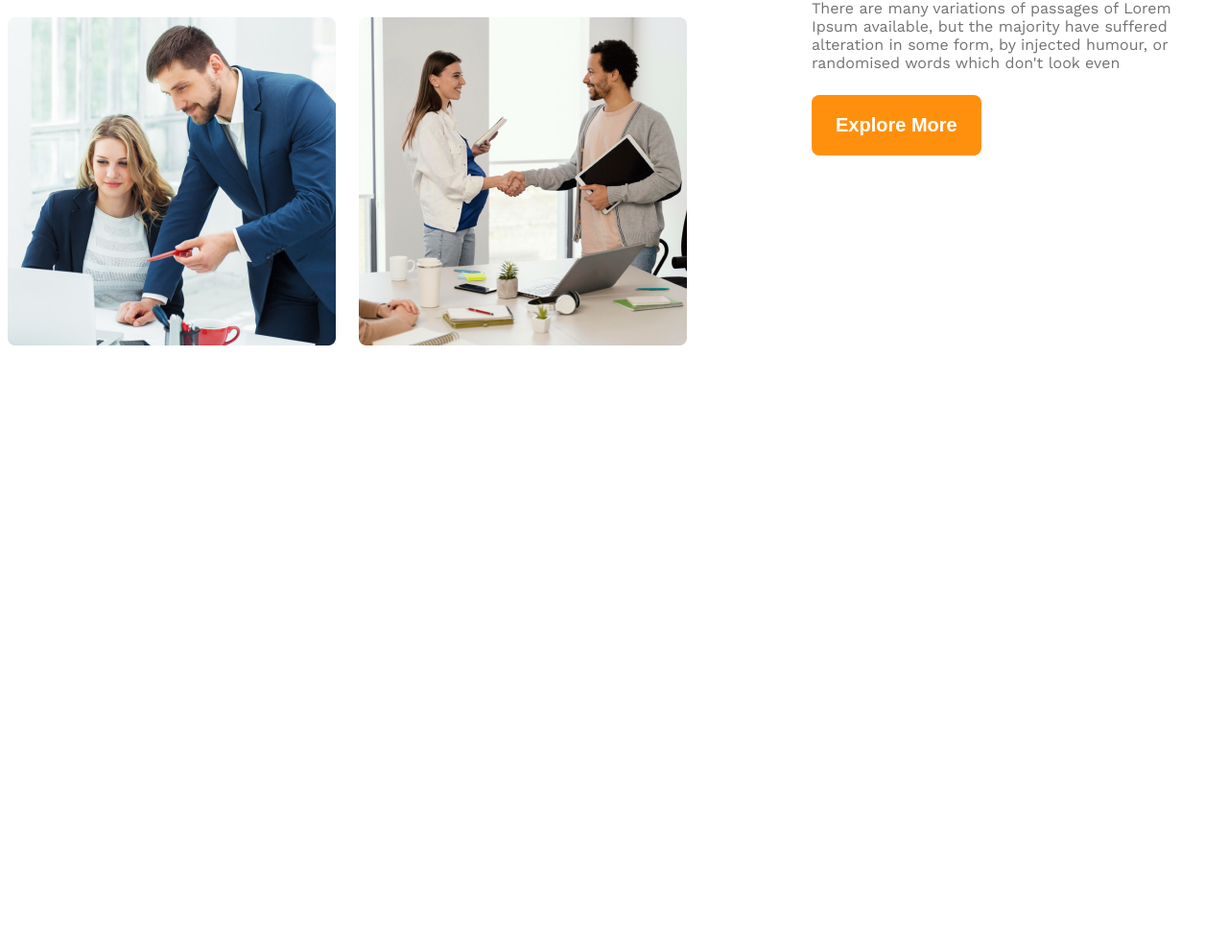
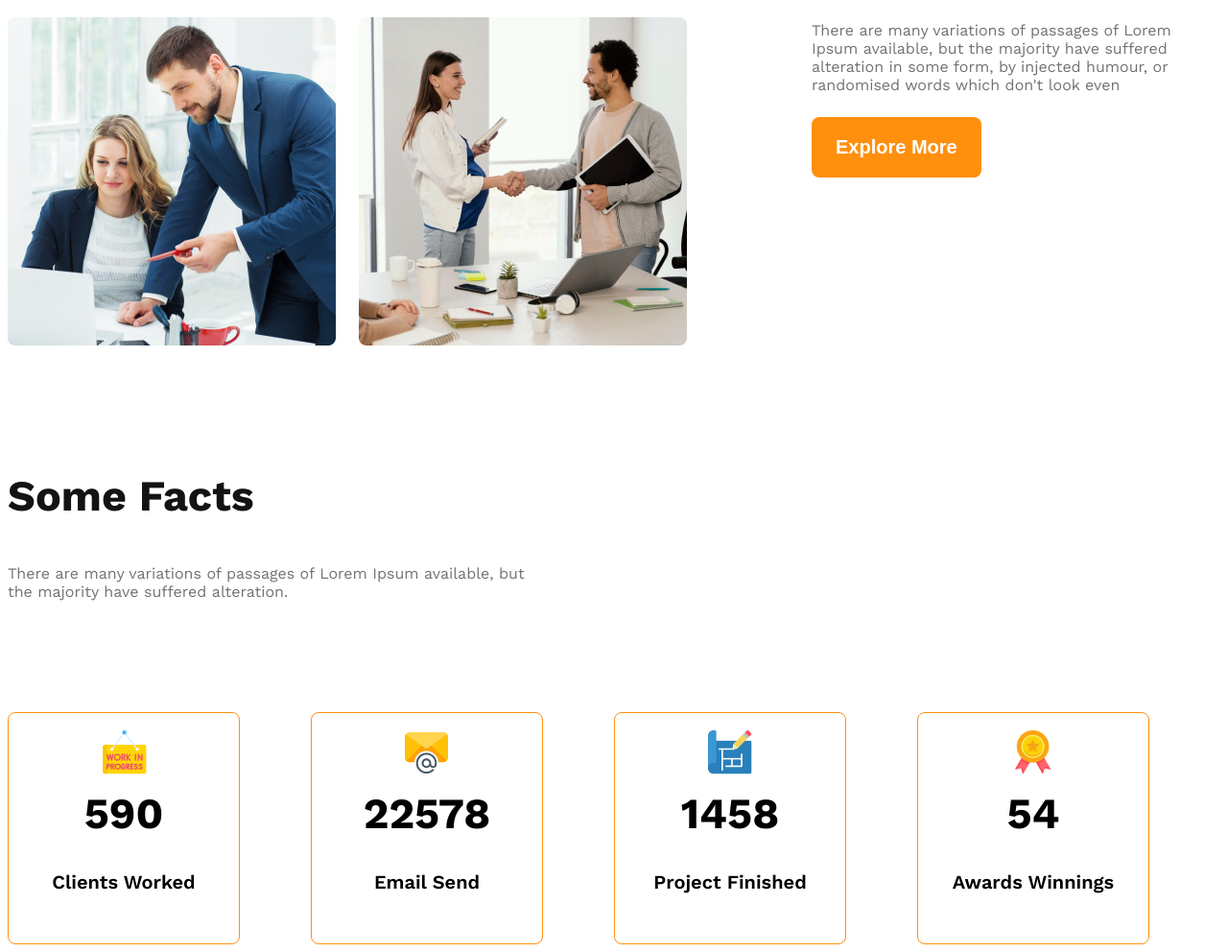
Before and after one commit to israqshakil/g3-architects-resources, a plain HTML site: page index.html in a window 1280 px wide. Shown: the part 1662-2654 px from the top of the page at 96% size. Before the commit the page ends 2030 px from the top, so only its background shows below. Drawn offline with nearby package versions, Linux system fonts and the light colour scheme.

Commit message:
added some facts sections

```diff
--- a/index.html
+++ b/index.html
@@ -32,6 +32,9 @@
 
     </header>
     <main>
+
+        <!-- team section -->
+
         <section class="teams display-flex">
             <div class="team-img-container">
                 <img src="images/team1.png" alt="two architects are discussing">
@@ -41,12 +44,64 @@
 
             </div>
             <div class="our-features">
-                <h3 class="feature-title"><span id="quick-list" class="text-light-gray">Quick list</span> <span id="our" class="text-deep-gray">of Our</span> <span id="feature" class="text-deep-gray">Features</span></h3>
+                <h3 class="section-title"><span id="quick-list" class="text-light-gray">Quick list</span> <span id="our" class="text-deep-gray">of Our</span> <span id="feature" class="text-deep-gray">Features</span></h3>
                 <p class="feature-description text-light-gray">There are many variations of passages of Lorem Ipsum available, but the majority have suffered alteration in some form, by injected humour, or randomised words which don't look even</p>
                 <button class="btn-primary">Explore More</button>
             </div>
 
         </section>
+
+        <!-- features section -->
+         <section>
+
+         </section>
+
+         <!-- some fact section -->
+
+         <section>
+
+            <div class="some-facts">
+                <h3 class="text-deep-gray section-title">Some Facts</h3>
+                <p class="text-light-gray">There are many variations of passages of Lorem Ipsum available, but <br> the majority have suffered alteration.</p>
+            </div>
+            <div class="facts-container">
+                <div class="facts-card display-flex">
+                    <div>
+                        <img src="images/icons/customers.png" alt="">
+                        <h4 class="facts-number section-title">590</h4>
+                        <h5 class="facts-name">Clients Worked</h5>
+                    </div>
+
+                </div>
+                <div class="facts-card display-flex">
+                    <div>
+                        <img src="images/icons/email.png" alt="">
+                        <h4 class="facts-number section-title">22578</h4>
+                        <h5 class="facts-name">Email Send</h5>
+                    </div>
+
+                </div>
+                <div class="facts-card display-flex">
+                    <div>
+                        <img src="images/icons/projects.png" alt="">
+                        <h4 class="facts-number section-title">1458</h4>
+                        <h5 class="facts-name">Project Finished</h5>
+                    </div>
+
+                </div>
+                <div class="facts-card display-flex ">
+                    <div>
+                        <img src="images/icons/ribon.png" alt="">
+                        <h4 class="facts-number section-title">54</h4>
+                        <h5 class="facts-name">Awards Winnings</h5>
+                    </div>
+
+                </div>
+
+            </div>
+
+         </section>
+
 
 
     </main>
--- a/styles/style.css
+++ b/styles/style.css
@@ -46,6 +46,10 @@
 main > section{
     margin-top: 130px;
 
+}
+.section-title{
+    font-size: 2.8rem;
+    font-weight: 700;
 }
 
 /* header styles */
@@ -107,16 +111,36 @@ main > section{
     font-size: 2.8rem;
     font-weight: 500;
 }
-#our{
-    font-size: 2.8rem;
-    font-weight: 700;
-}
+
 #feature{
     font-size: 2.8rem;
     color: #FF900E;
 }
 .feature-description{
     margin: 24px 0 ;
+}
+/* some facts styles */
+.facts-container{
+    display: grid;
+    grid-template-columns: repeat(4,1fr);
+}
+.facts-card{
+    border: 1px solid #FF900E;
+    border-radius: 8px;
+    align-items: center;
+    text-align: center;
+    justify-content: center;
+    height: 240px;
+    width: 240px;
+    margin-top: 100px;
+}
+.facts-number{
+    margin-top: 10px;
+    margin-bottom: 5px;
+}
+.facts-name{
+    font-size: 1.25rem;
+    font-weight: 600;
 }
 /* responsive media query */
 @media screen and (max-width:576px) {
```
